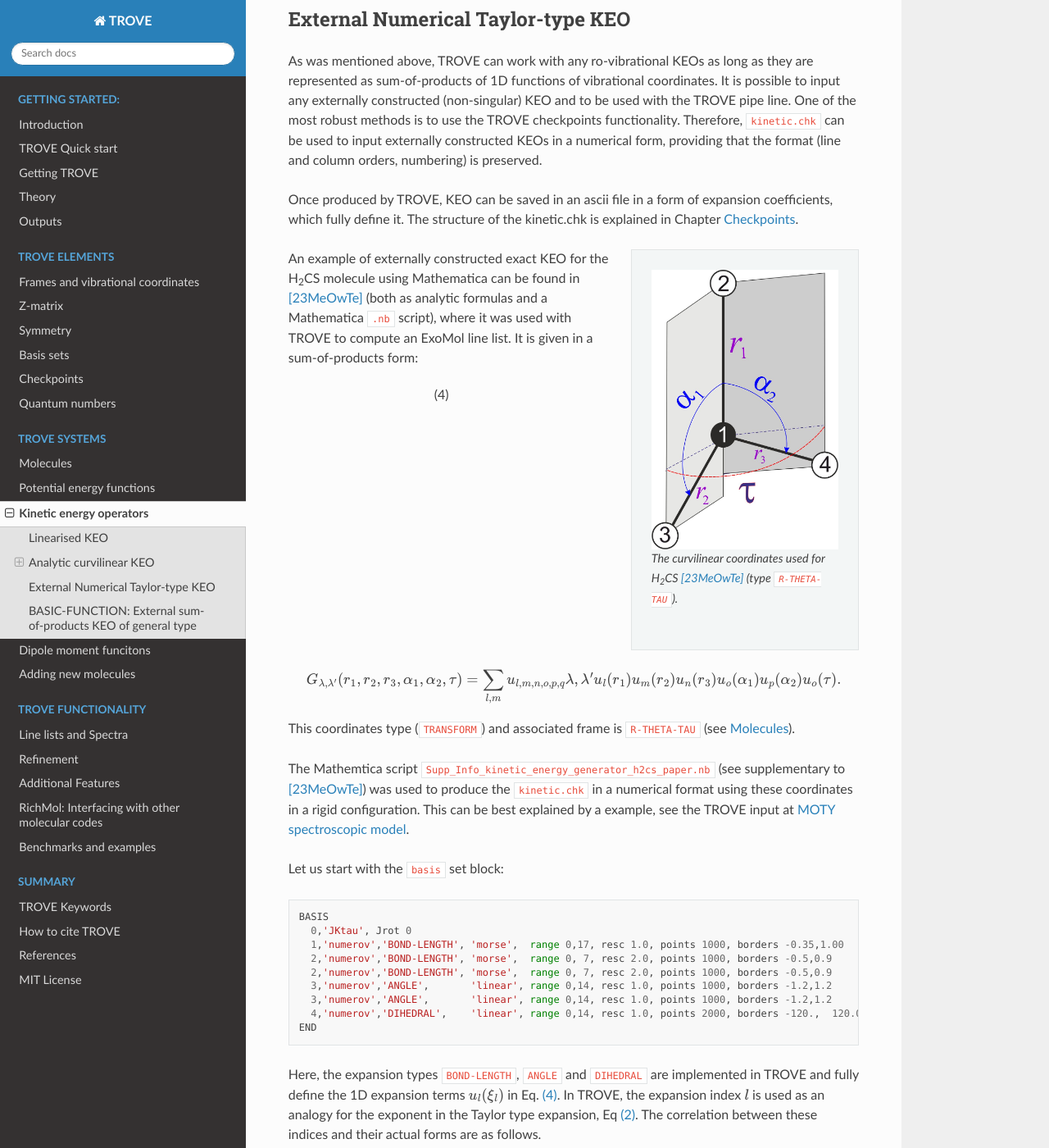
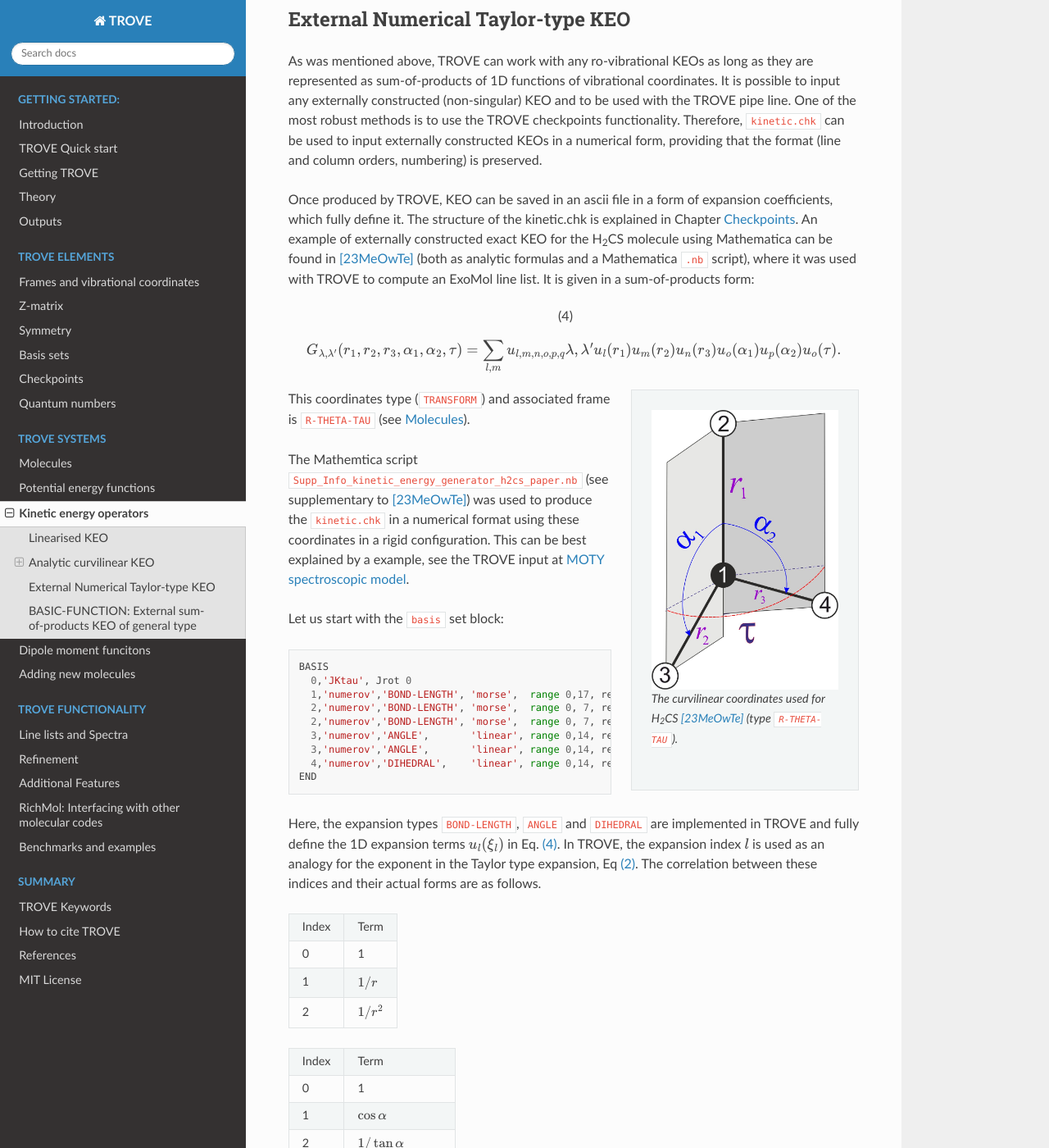
Before and after one commit to Trovemaster/TROVE, a Sphinx documentation site: the page built from docs/source/kinetic.rst, in a window 1280 px wide and 1400 px high, scrolled down 5008 px. Shown: the whole window at 82% size. Built offline with Sphinx 7.4.7 and the Read the Docs theme 2.0.0, drawn with Linux system fonts in a browser that asks for light colours; formulas are drawn with MathJax 3; some of the changed text lies outside the part shown.

Commit message:
Update kinetic.rst

```diff
--- a/docs/source/kinetic.rst
+++ b/docs/source/kinetic.rst
@@ -228,6 +228,13 @@ External Numerical Taylor-type KEO
 As was mentioned above, TROVE can work with any ro-vibrational KEOs as long as they are represented as sum-of-products of 1D functions of vibrational coordinates. It is possible to input any externally constructed (non-singular) KEO and to be used with the TROVE pipe line. One of the most robust methods is to use the TROVE checkpoints functionality.  Therefore, ``kinetic.chk`` can be used to input externally constructed KEOs in a numerical form, providing that the format (line and column orders, numbering) is preserved.
 
 Once produced by TROVE, KEO can be saved in an ascii file in a form of expansion coefficients, which fully define it. The structure of the kinetic.chk is explained in Chapter `Checkpoints <https://spectrove.readthedocs.io/en/latest/checkpoints.html>`__.
+An example of externally constructed exact KEO for the H\ :sub:`2`\ CS molecule using Mathematica can be found in [23MeOwTe]_ (both as analytic formulas and a Mathematica ``.nb`` script), where it was used with TROVE to compute an ExoMol line list. It is given in a sum-of-products form:
+
+.. math::
+    :label:  e-G-H2CS
+
+    G_{\lambda,\lambda'}(r_1,r_2,r_3,\alpha_1,\alpha_2,\tau) = \sum_{l,m} u_{l,m,n,o,p,q}\lambda,\lambda'   u_{l}(r_1) u_{m}(r_2) u_{n}(r_3) u_{o}(\alpha_1) u_{p}(\alpha_2) u_{o}(\tau).
+
 
 .. sidebar::
 
@@ -235,13 +242,6 @@ Once produced by TROVE, KEO can be saved in an ascii file in a form of expansion
        :alt: H2CS coordinates
 
        The curvilinear  coordinates used for H\ :sub:`2`\ CS [23MeOwTe]_ (type ``R-THETA-TAU``).
-
-An example of externally constructed exact KEO for the H\ :sub:`2`\ CS molecule using Mathematica can be found in [23MeOwTe]_ (both as analytic formulas and a Mathematica ``.nb`` script), where it was used with TROVE to compute an ExoMol line list. It is given in a sum-of-products form:
-
-.. math::
-    :label:  e-G-H2CS
-
-    G_{\lambda,\lambda'}(r_1,r_2,r_3,\alpha_1,\alpha_2,\tau) = \sum_{l,m} u_{l,m,n,o,p,q}\lambda,\lambda'   u_{l}(r_1) u_{m}(r_2) u_{n}(r_3) u_{o}(\alpha_1) u_{p}(\alpha_2) u_{o}(\tau).
 
 
 This coordinates type (``TRANSFORM``) and associated frame is ``R-THETA-TAU`` (see `Molecules <https://spectrove.readthedocs.io/en/latest/molecules.html>`__).
@@ -391,7 +391,7 @@ We assume that each   1D contributing term :math:`u_{l}{\xi_i}` for a given mode
 
 .. math::
 
-      u_{l}{\xi_i} = f_1( a_i \xi_i^{k_1} )^{n_i} f_2( b_i \xi_i^{l_1} )^{m_i} \ldots
+      u_{l}(\xi_i) = f_1( a_i \xi_i^{k_1} )^{n_i} f_2( b_i \xi_i^{l_1} )^{m_i} \ldots
 
 
 For example, for mode 1 (:math:`r_1`), two expansion types are selected: :math:`f_1{(1)}(r_1) = \frac{1}{r_1}` and :math:`f_1{(1)}(r_1) = \frac{1}{r_1^2}`, which are summarised in the following table:
```
